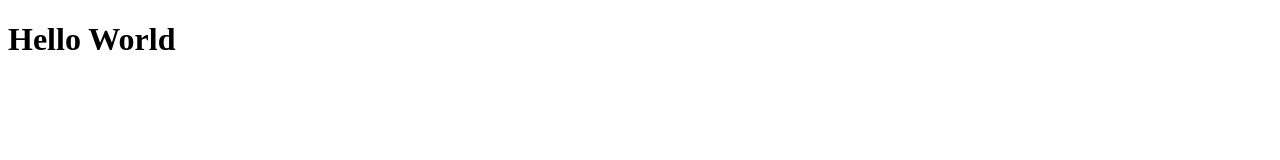
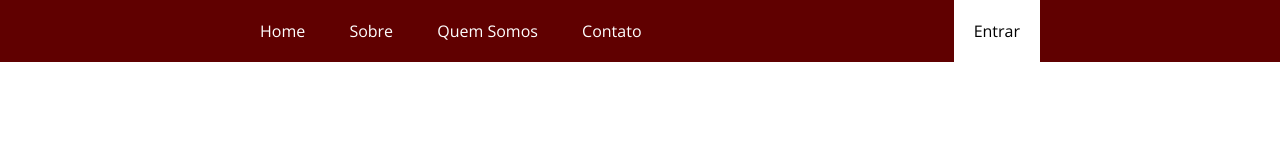
Before and after one commit to eliassilva02/pagina-web-lanchonete, a plain HTML site: page index.html in a window 1280 px wide. Drawn offline with nearby package versions, Linux system fonts and the light colour scheme.

Commit message:
Cabeçalho adicionado

```diff
--- /dev/null
+++ b/css/style.css
@@ -0,0 +1,36 @@
+@import url('https://fonts.googleapis.com/css2?family=Open+Sans&display=swap');
+
+* {
+    margin: 0 auto;
+    padding: 0;
+    box-sizing: border-box;
+    font-family: 'Open Sans', sans-serif;
+}
+
+#menu-h{
+    background-color:#600000;
+}
+
+#menu-h ul {
+    width: 800px;
+    list-style:none;
+    padding: 0;
+}
+
+#menu-h ul li {
+    display:inline;
+}
+
+#menu-h ul li a {
+    color: #FFF;
+    padding: 20px;
+    display: inline-block;
+    text-decoration: none;
+}
+
+
+#menu-h ul li:last-child a {
+    color:black;
+    float: right;
+    background-color: rgb(255, 255, 255);
+}
--- a/index.html
+++ b/index.html
@@ -4,9 +4,22 @@
     <meta charset="UTF-8" />
     <meta http-equiv="X-UA-Compatible" content="IE=edge" />
     <meta name="viewport" content="width=device-width, initial-scale=1.0" />
-    <title>Lanchonete do Elias</title>
+    <title>Paulu's Burguers</title>
+    <link rel="stylesheet" href="css/style.css">
   </head>
   <body>
-    <h1>Hello World</h1>
+    <nav id="menu-h">
+      <ul>
+          <li><a href="https://satellasoft.com">Home</a></li>
+
+          <li><a href="https://academy.satellasoft.com">Sobre</a></li>
+
+          <li><a href="#">Quem Somos</a></li>
+
+          <li><a href="#">Contato</a></li>
+
+          <li><a href="#">Entrar</a></li>
+      </ul>
+  </nav>
   </body>
 </html>
```
Also changed, not shown: img/Paulu's.png (added), img/Paulu.png (added).
